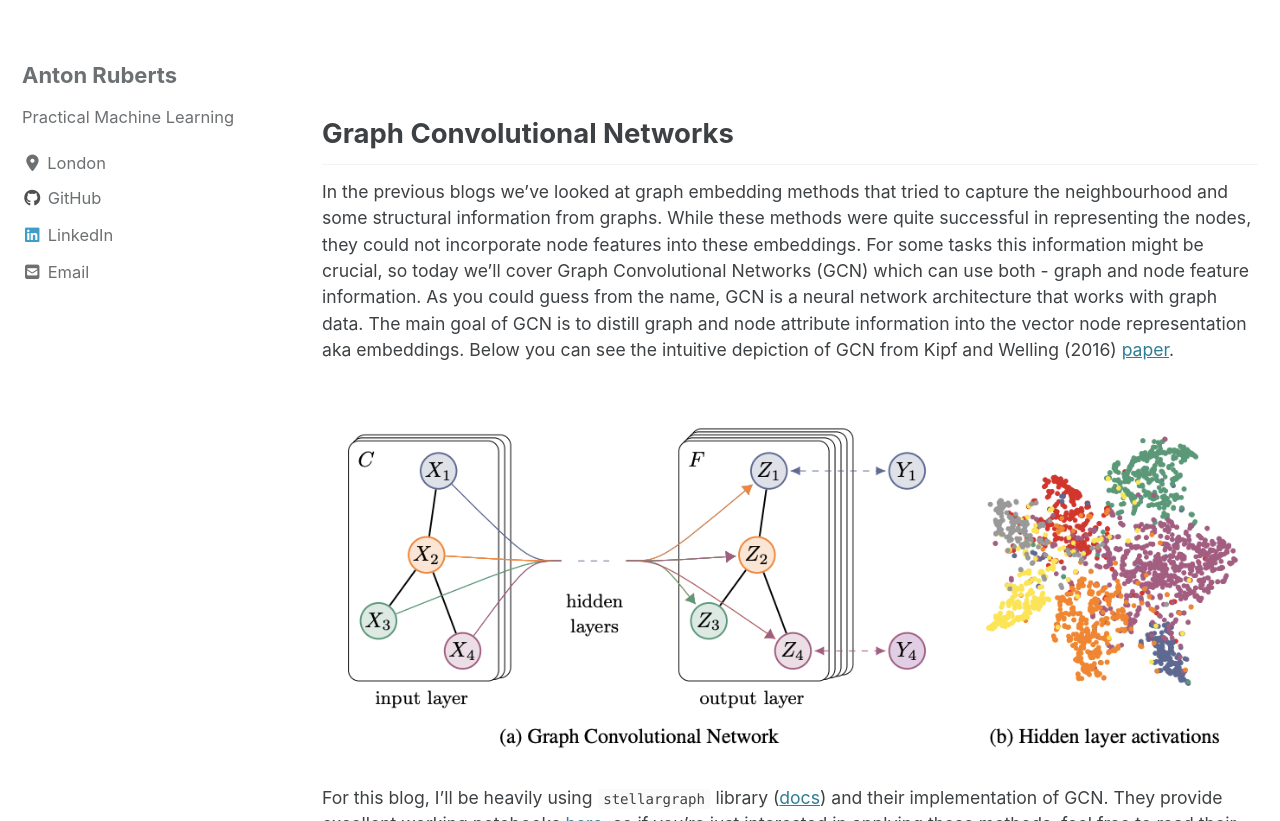
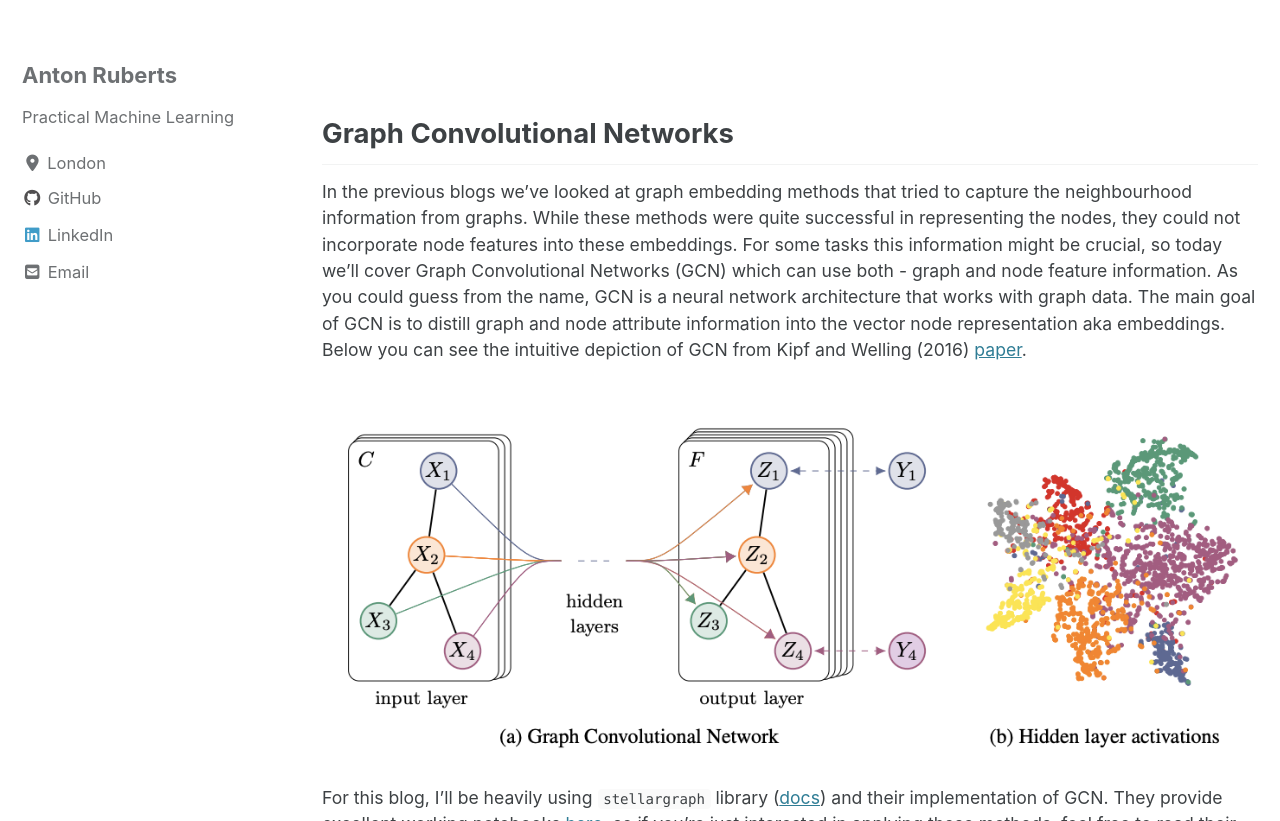
Before and after one commit to AntonsRuberts/AntonsRuberts.github.io, a Jekyll site: the page built from _graph/gcn.md, in a window 1280 px wide and 900 px high, scrolled down 440 px, cut to the strip 79-900 px from the top of the window. Built offline with Jekyll 4.4.1, drawn with Linux system fonts in a browser that asks for light colours; cached includes are drawn as plain includes; nearby versions of some CDN libraries.

Commit message:
fix typo

```diff
--- a/_graph/gcn.md
+++ b/_graph/gcn.md
@@ -12,7 +12,7 @@ header:
 
 ## Graph Convolutional Networks
 
-In the previous blogs we've looked at graph embedding methods that tried to capture the neighbourhood and some structural information from graphs. While these methods were quite successful in representing the nodes, they could not incorporate node features into these embeddings. For some tasks this information might be crucial, so today we'll cover Graph Convolutional Networks (GCN) which can use both - graph and node feature information. As you could guess from the name, GCN is a neural network architecture that works with graph data. The main goal of GCN is to distill graph and node attribute information into the vector node representation aka embeddings. Below you can see the intuitive depiction of GCN from Kipf and Welling (2016) [paper](https://arxiv.org/abs/1609.02907).
+In the previous blogs we've looked at graph embedding methods that tried to capture the neighbourhood information from graphs. While these methods were quite successful in representing the nodes, they could not incorporate node features into these embeddings. For some tasks this information might be crucial, so today we'll cover Graph Convolutional Networks (GCN) which can use both - graph and node feature information. As you could guess from the name, GCN is a neural network architecture that works with graph data. The main goal of GCN is to distill graph and node attribute information into the vector node representation aka embeddings. Below you can see the intuitive depiction of GCN from Kipf and Welling (2016) [paper](https://arxiv.org/abs/1609.02907).
 
 <img src="../../assets/images/gcn/gcn_explained.png" alt="gcn-explanation">
 
```
